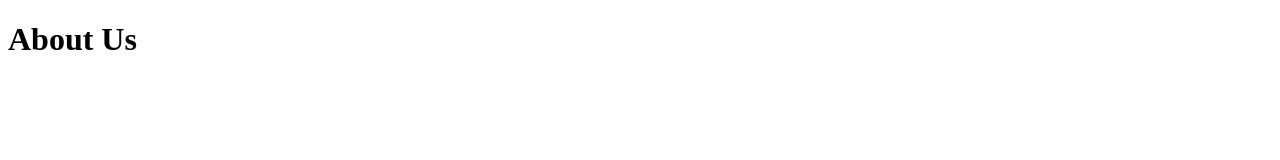
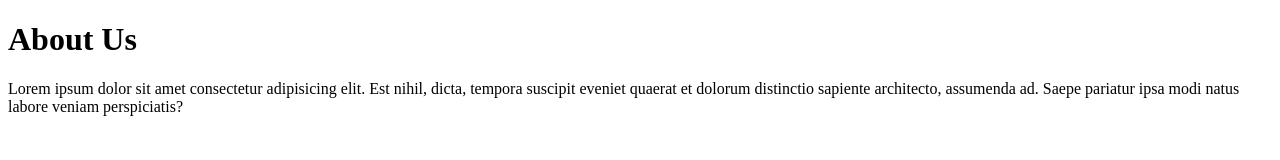
Before and after one commit to kigh143/retooling_academy, a plain HTML site: page about.html in a window 1280 px wide. Drawn offline with Linux system fonts and the light colour scheme.

Commit message:
Added P tag to the about page

```diff
--- a/about.html
+++ b/about.html
@@ -7,5 +7,6 @@
 </head>
 <body>
     <h1>About Us</h1>
+    <p>Lorem ipsum dolor sit amet consectetur adipisicing elit. Est nihil, dicta, tempora suscipit eveniet quaerat et dolorum distinctio sapiente architecto, assumenda ad. Saepe pariatur ipsa modi natus labore veniam perspiciatis?</p>
 </body>
 </html>
```
